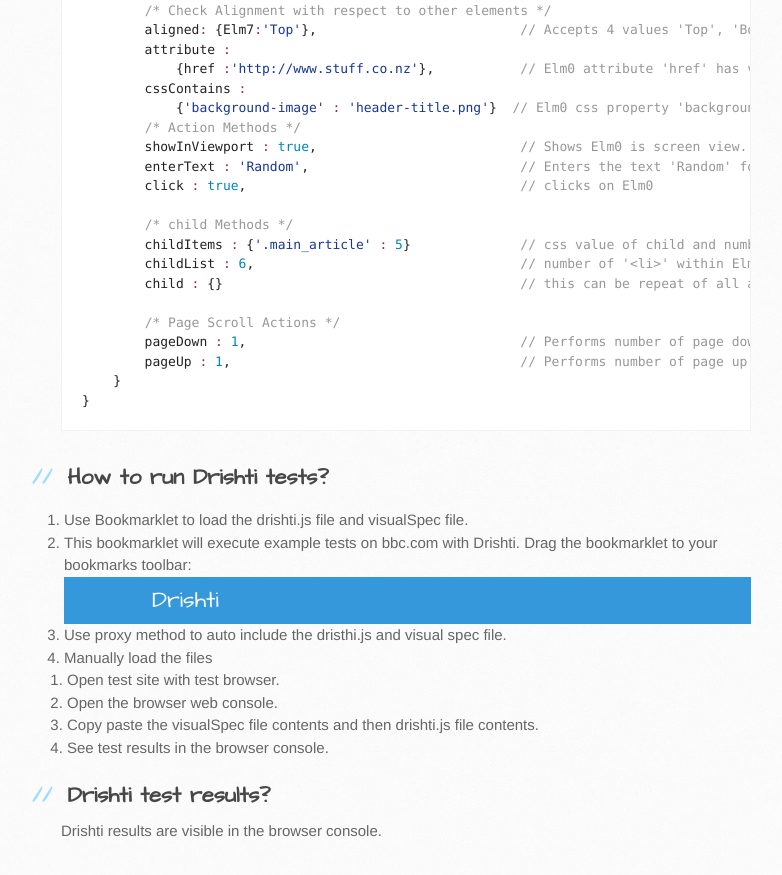
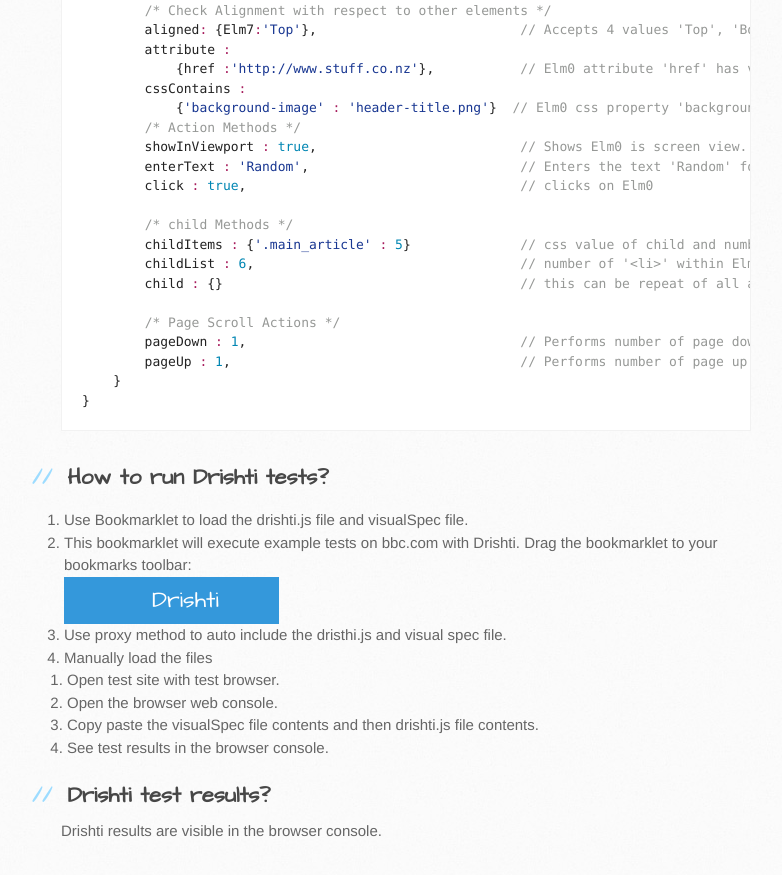
Before and after one commit to rupeshmore/drishti, a plain HTML site: page index.html in a window 1280 px wide. Shown: the part 1811-2686 px from the top of the page, without its empty margins (109-891 px from the left). Drawn offline with Linux system fonts and the light colour scheme.

Commit message:
Update stylesheet.css

```diff
--- a/stylesheets/stylesheet.css
+++ b/stylesheets/stylesheet.css
@@ -881,6 +881,7 @@ footer a:hover {
 
 /* */
 .btn {
+  width:175px; height:65px
   color: #ffffff;
   background: #3498db;
   padding: 10px 20px 10px 20px;
```
